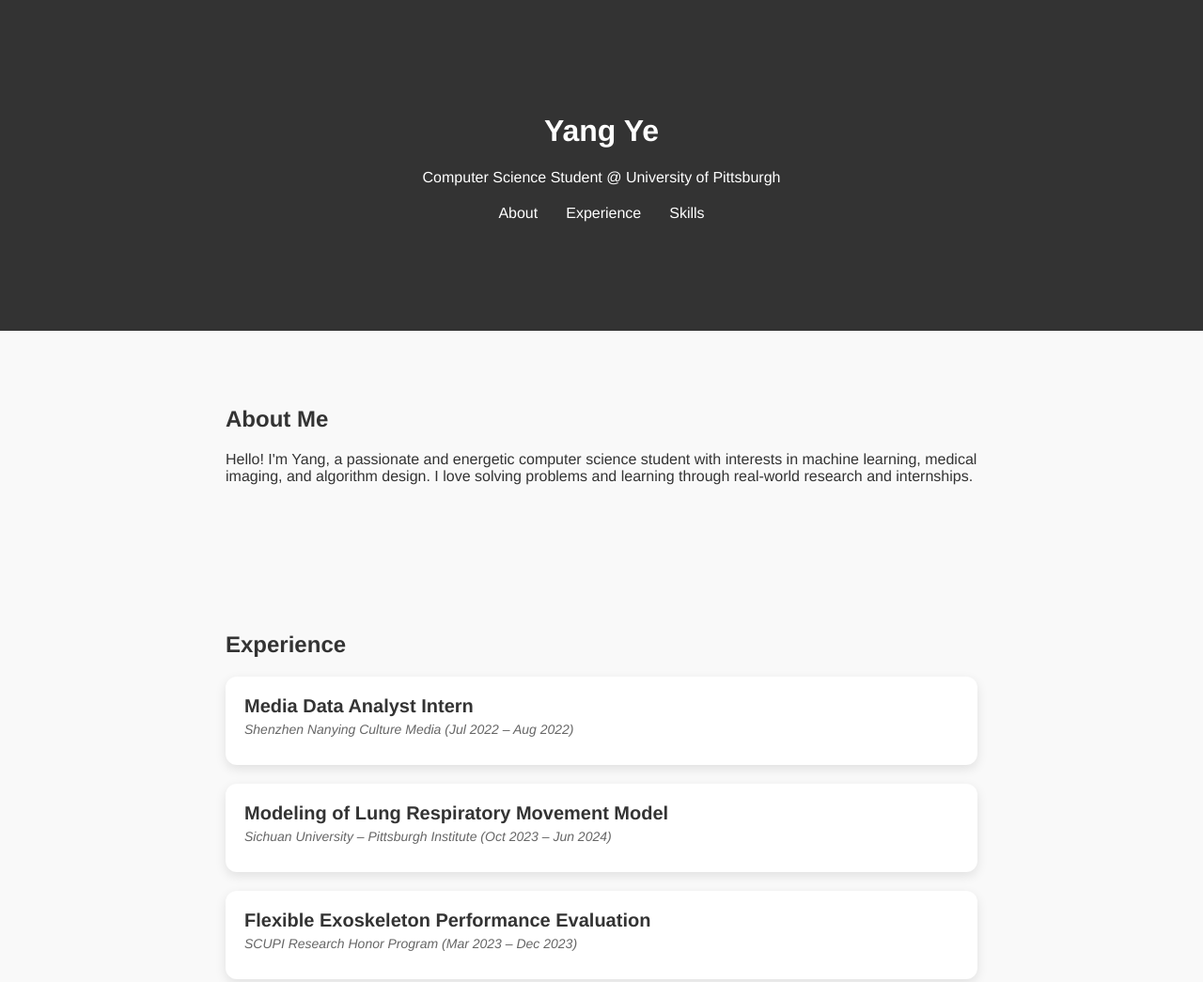
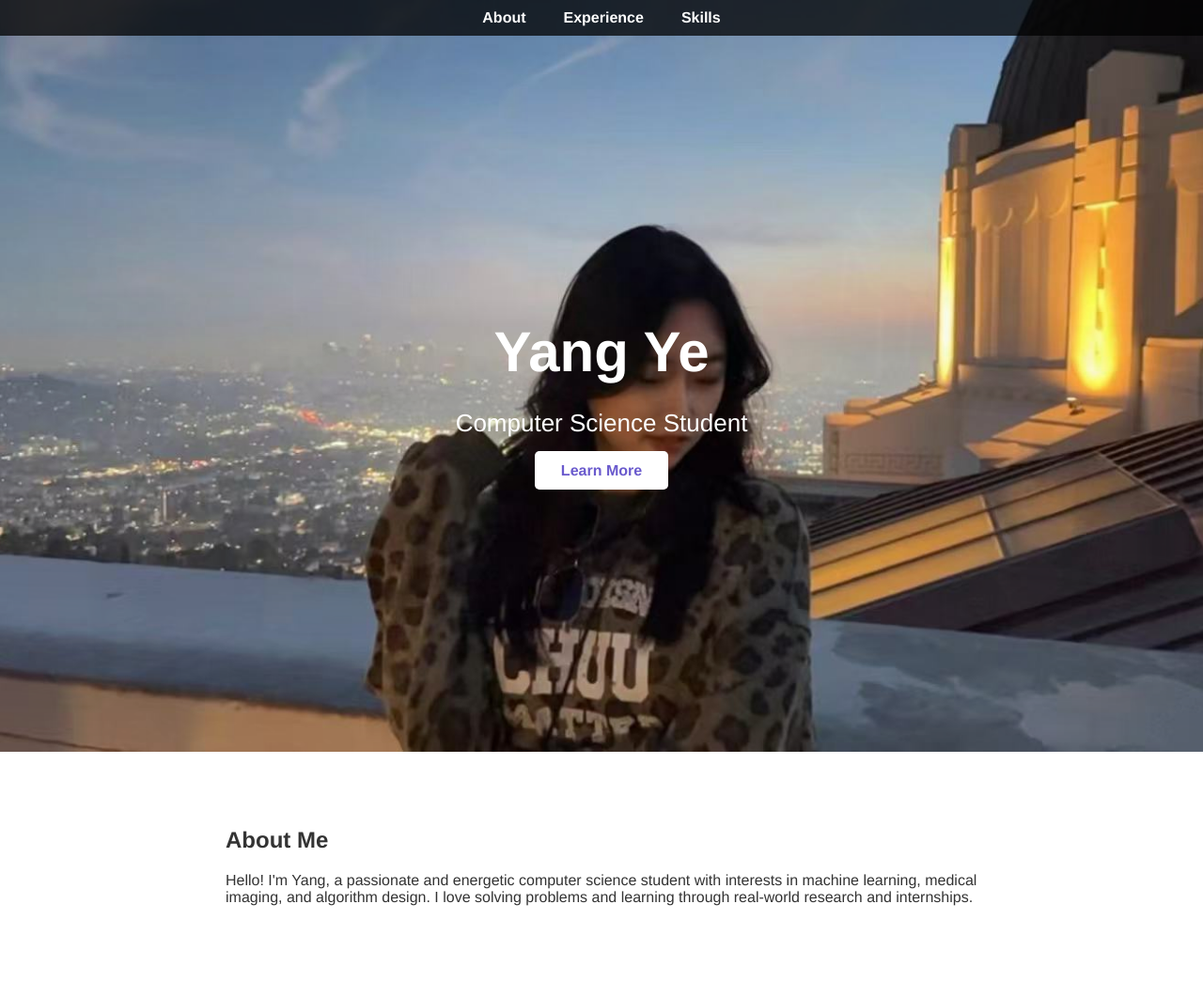
Before and after one commit to 2004Moonlove/web_project2025, a plain HTML site: page docs/index.html in a window 1280 px wide. Shown: the top 1045 px of the page at 94% size. Drawn offline with Linux system fonts and the light colour scheme.

Commit message:
changes for the head of the index ,so that we can see photos sliding when time interval

```diff
--- a/index.html
+++ b/docs/index.html
@@ -4,20 +4,26 @@
   <meta charset="UTF-8">
   <title>Yang Ye Portfolio</title>
   <link rel="stylesheet" href="style.css">
-  <script src="script.js"></script>
+  <script src="script.js" defer></script>
 </head>
 <body>
-  <header id="home">
-    <h1>Yang Ye</h1>
-    <p>Computer Science Student @ University of Pittsburgh</p>
-    <nav>
+  <!-- 顶部导航 -->
+  <nav class="top-nav">
     <ul>
       <li><a href="#about">About</a></li>
       <li><a href="#experience">Experience</a></li>
       <li><a href="#skills">Skills</a></li>
     </ul>
   </nav>
-  </header>
+
+  <!-- 首页封面背景 + 标题文字 -->
+  <section class="hero full-height">
+    <div class="hero-text">
+      <h1>Yang Ye</h1>
+      <h3 class="typed-text">Computer Science Student</h3>
+      <a href="#about" class="hero-button">Learn More</a>
+    </div>
+  </section>
 
   <section id="about">
     <h2>About Me</h2>
@@ -76,9 +82,6 @@
     </div>
   </section>
 
-
-
-
   <section id="skills">
     <h2>Skills</h2>
     <ul class="skills-grid">
--- /dev/null
+++ b/docs/script.js
@@ -0,0 +1,30 @@
+
+function toggleDetail(card) {
+  card.classList.toggle("open");
+}
+
+document.addEventListener("DOMContentLoaded", function () {
+  // typed text
+  const phrases = ["Computer Science Student", "Researcher", "Developer"];
+  let i = 0;
+  const span = document.querySelector(".typed-text");
+  setInterval(() => {
+    span.textContent = phrases[i];
+    i = (i + 1) % phrases.length;
+  }, 3000);
+
+  // 背景轮播
+  const bgImages = [
+    "image/横图滑雪.jpg",
+    "image/滑雪.jpg",
+    "image/生活照.jpg"
+  ];
+  let bgi = 0;
+  const heroBefore = document.querySelector(".hero::before"); // 无法选中伪元素
+  const hero = document.querySelector(".hero");
+
+  setInterval(() => {
+    bgi = (bgi + 1) % bgImages.length;
+    hero.style.setProperty("--hero-bg", `url('${bgImages[bgi]}')`);
+  }, 5000);
+});
--- /dev/null
+++ b/docs/style.css
@@ -0,0 +1,182 @@
+html, body {
+  height: 100%;
+  padding: 0;
+  margin: 0;
+}
+
+.hero {
+  height: 100vh;
+  max-width: 100%;
+  margin: 0;
+  padding: 0;
+  --hero-bg: url('image/横图加州.jpg');
+}
+/*  */
+
+body {
+  margin: 0;
+  font-family: 'Helvetica Neue', sans-serif;
+  color: #333;
+}
+
+.top-nav {
+  position: fixed;
+  top: 0;
+  width: 100%;
+  background: rgba(0, 0, 0, 0.75);
+  z-index: 1000;
+}
+
+.top-nav ul {
+  display: flex;
+  justify-content: center;
+  list-style: none;
+  padding: 10px 0;
+  margin: 0;
+}
+
+.top-nav ul li {
+  margin: 0 20px;
+}
+
+.top-nav ul li a {
+  color: #fff;
+  text-decoration: none;
+  font-weight: bold;
+}
+
+.hero {
+  height: 100vh;
+  /* width: 100%; */
+  /* background-image: url('image/横图加州.jpg'); */
+  background-size: cover;
+  background-position: center;
+  position: relative;
+  display: flex;
+  align-items: center;
+  justify-content: center;
+  text-align: center;
+  color: white;
+  --hero-bg: url('image/横图加州.jpg');
+}
+
+.hero::before {
+  content: "";
+  position: absolute;
+  top: 0;
+  bottom: 0;
+  left: 0;
+  right: 0;
+  background-image: var(--hero-bg, url('image/横图加州.jpg'));
+  background-size: cover;
+  background-position: center;
+  transition: background-image 1s ease-in-out;
+  z-index: -1;
+}
+
+
+
+.hero-text {
+  position: relative;
+  z-index: 1;
+}
+
+.hero-text h1 {
+  font-size: 60px;
+  margin-bottom: 20px;
+}
+
+.hero-text h3 {
+  font-size: 26px;
+  font-weight: 300;
+}
+
+.hero-button {
+  margin-top: 30px;
+  background: white;
+  color: #6a5acd;
+  padding: 12px 28px;
+  border-radius: 5px;
+  font-weight: bold;
+  text-decoration: none;
+  transition: background 0.3s ease;
+}
+
+.hero-button:hover {
+  background: #f0f0f0;
+}
+
+/*  */
+section:not(.hero) {
+  padding: 60px 20px;
+  max-width: 800px;
+  margin: 0 auto;
+}
+
+
+.skills-grid {
+  display: flex;
+  flex-wrap: wrap;
+  gap: 15px;
+  list-style: none;
+  padding: 0;
+}
+
+.skills-grid li {
+  background: #eee;
+  padding: 10px 15px;
+  border-radius: 8px;
+}
+
+footer {
+  background: #222;
+  color: #fff;
+  padding: 30px;
+  text-align: center;
+}
+
+/* for the card part */
+.experience-grid {
+  display: flex;
+  flex-direction: column;
+  gap: 20px;
+}
+
+.exp-card {
+  background-color: white;
+  padding: 20px;
+  border-radius: 12px;
+  box-shadow: 0 4px 12px rgba(0,0,0,0.1);
+  transition: all 0.3s ease;
+  cursor: pointer;
+}
+
+.exp-card:hover {
+  transform: scale(1.01);
+}
+
+.exp-header h3 {
+  margin: 0;
+  font-size: 20px;
+  color: #333;
+}
+
+.exp-header p {
+  margin: 5px 0 10px;
+  color: #666;
+  font-size: 14px;
+}
+
+.exp-detail {
+  margin-top: 10px;
+  display: none;
+}
+
+.exp-detail ul {
+  padding-left: 20px;
+  line-height: 1.6;
+}
+
+.exp-card.open .exp-detail {
+  display: block;
+}
--- a/script.js
+++ /dev/null
@@ -1,3 +0,0 @@
-function toggleDetail(card) {
-    card.classList.toggle("open");
-  }
--- a/style.css
+++ /dev/null
@@ -1,111 +0,0 @@
-body {
-    margin: 0;
-    font-family: 'Helvetica Neue', sans-serif;
-    background: #f9f9f9;
-    color: #333;
-  }
-
-  header {
-    background: #333;
-    color: #fff;
-    padding: 100px 20px;
-    text-align: center;
-  }
-
-  nav ul {
-    list-style: none;
-    padding: 0;
-    display: flex;
-    justify-content: center;
-    margin-top: 20px;
-  }
-
-  nav ul li {
-    margin: 0 15px;
-  }
-
-  nav ul a {
-    color: #fff;
-    text-decoration: none;
-  }
-
-  section {
-    padding: 60px 20px;
-    max-width: 800px;
-    margin: auto;
-  }
-
-  .card {
-    background: white;
-    padding: 20px;
-    margin: 20px 0;
-    border-left: 5px solid #6a5acd;
-    box-shadow: 0 2px 5px rgba(0,0,0,0.1);
-  }
-
-  .skills-grid {
-    display: flex;
-    flex-wrap: wrap;
-    gap: 15px;
-    list-style: none;
-    padding: 0;
-  }
-
-  .skills-grid li {
-    background: #eee;
-    padding: 10px 15px;
-    border-radius: 8px;
-  }
-
-  footer {
-    background: #222;
-    color: #fff;
-    padding: 30px;
-    text-align: center;
-  }
-
-  /* for the card part */
-  .experience-grid {
-    display: flex;
-    flex-direction: column;
-    gap: 20px;
-  }
-
-  .exp-card {
-    background-color: white;
-    padding: 20px;
-    border-radius: 12px;
-    box-shadow: 0 4px 12px rgba(0,0,0,0.1);
-    transition: all 0.3s ease;
-    cursor: pointer;
-  }
-
-  .exp-card:hover {
-    transform: scale(1.01);
-  }
-
-  .exp-header h3 {
-    margin: 0;
-    font-size: 20px;
-    color: #333;
-  }
-
-  .exp-header p {
-    margin: 5px 0 10px;
-    color: #666;
-    font-size: 14px;
-  }
-
-  .exp-detail {
-    margin-top: 10px;
-    display: none;
-  }
-
-  .exp-detail ul {
-    padding-left: 20px;
-    line-height: 1.6;
-  }
-
-  .exp-card.open .exp-detail {
-    display: block;
-  }
```
Also changed, not shown: docs/image/横图加州.jpg (added), docs/image/横图滑雪.jpg (added), docs/image/滑雪.jpg (added), docs/image/生活照.jpg (added). Lines whose indentation alone changed are shown as unchanged.
